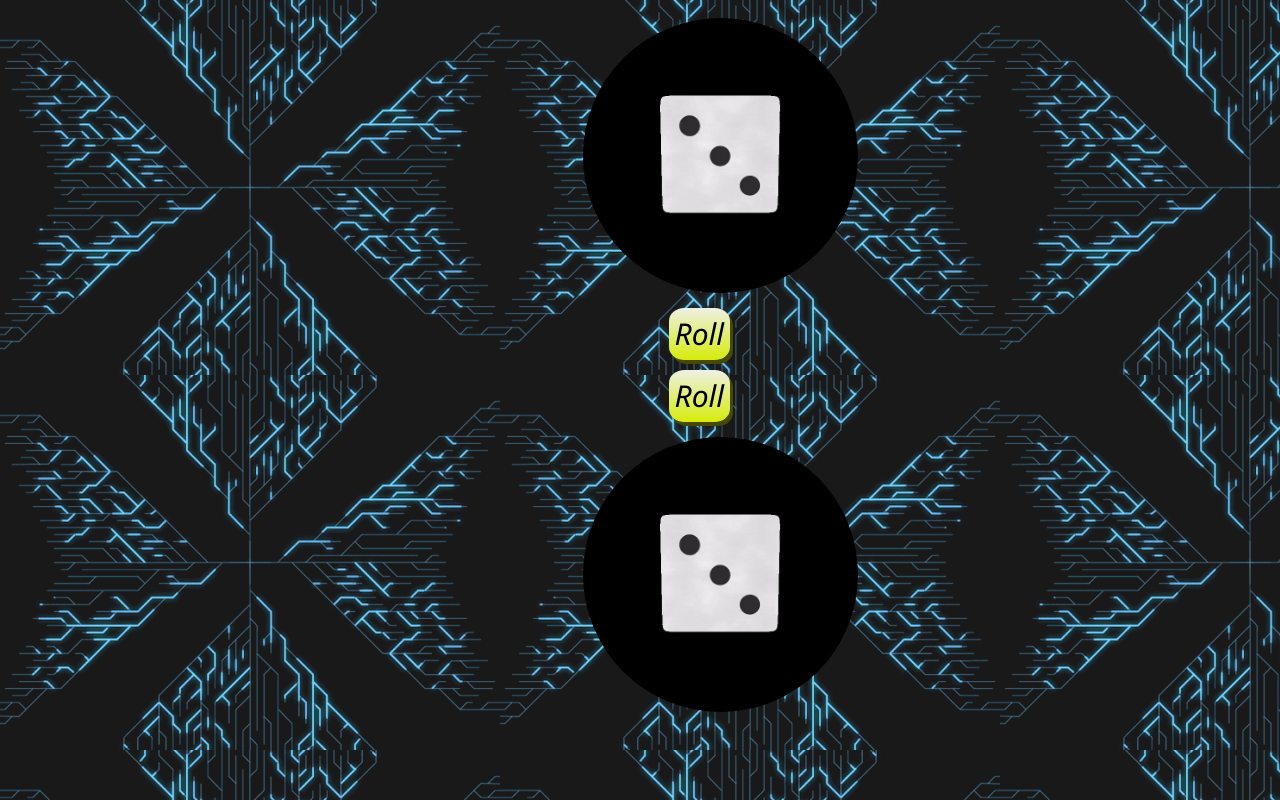
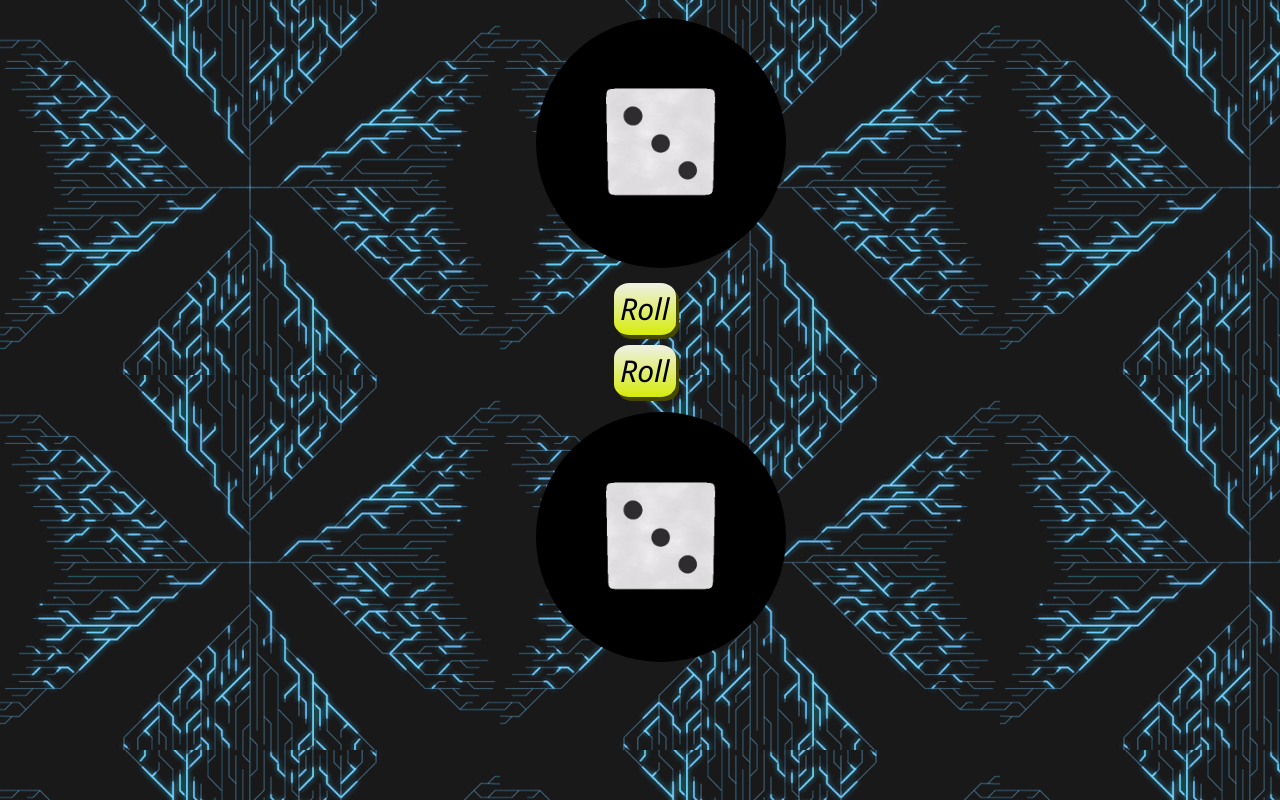
Before and after one commit to zetame/dicerX, a plain HTML site: page index.html in a window 1280 px wide. Drawn offline with Linux system fonts and the light colour scheme.

Commit message:
Add files via upload

```diff
--- a/styles.css
+++ b/styles.css
@@ -9,7 +9,7 @@
    height: auto;
    width: auto;
    margin: 5px;
-   margin-left: 60%;
+   margin-left: 40%;
    box-shadow: 3px 4px 0px 0px #484901;
    background:linear-gradient(to bottom, #edf0dc 5%, #d6ec0a 100%);
 
@@ -31,10 +31,10 @@
     border: 5px;
     border-radius: 50%;
     display: flex;
-    max-width: 275px;
-    max-height: 275px;
+    max-width: 250px;
+    max-height: 250px;
     height: auto;
-    margin-left: 30%;
+    margin-left: 10%;
 }
 
 
```
